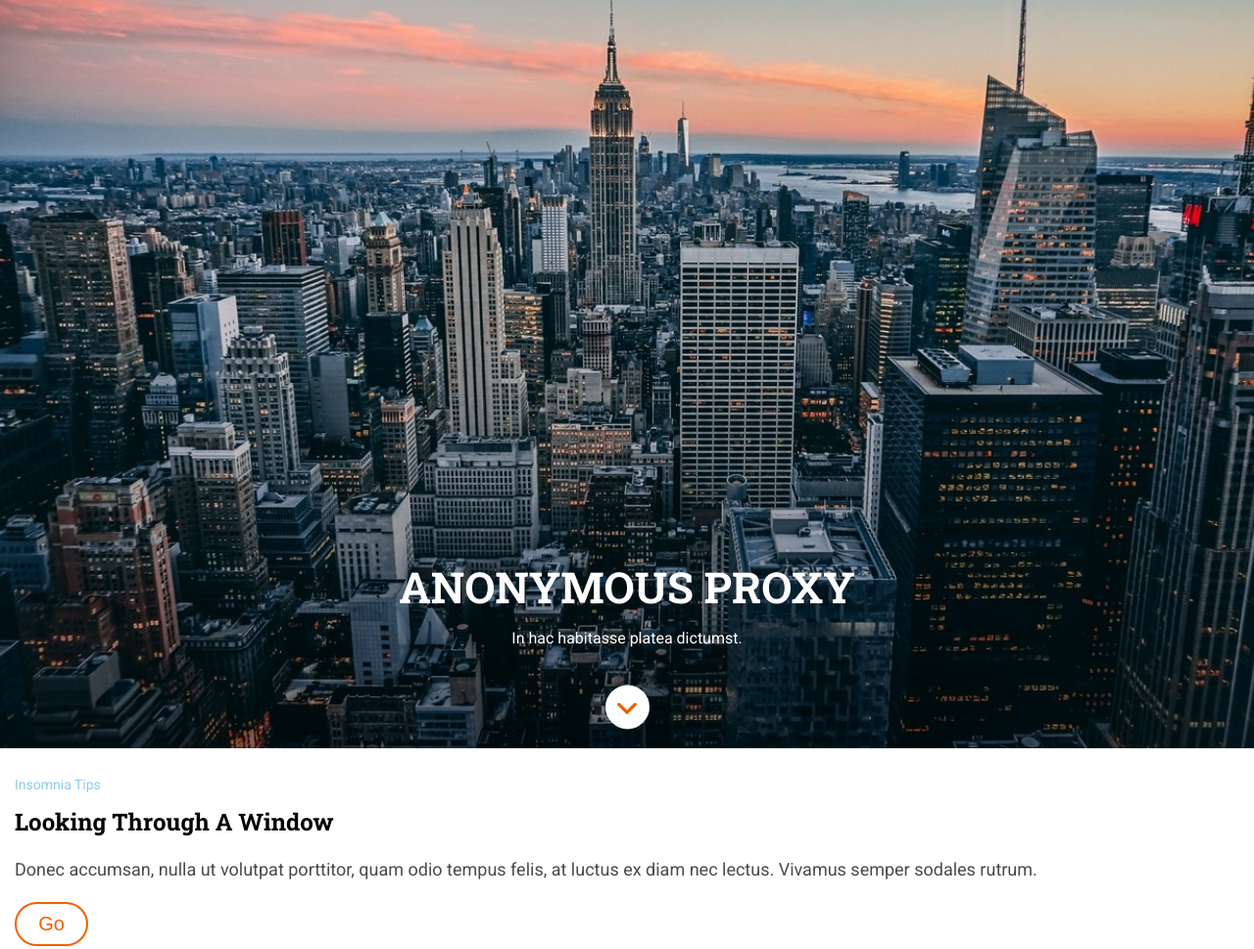
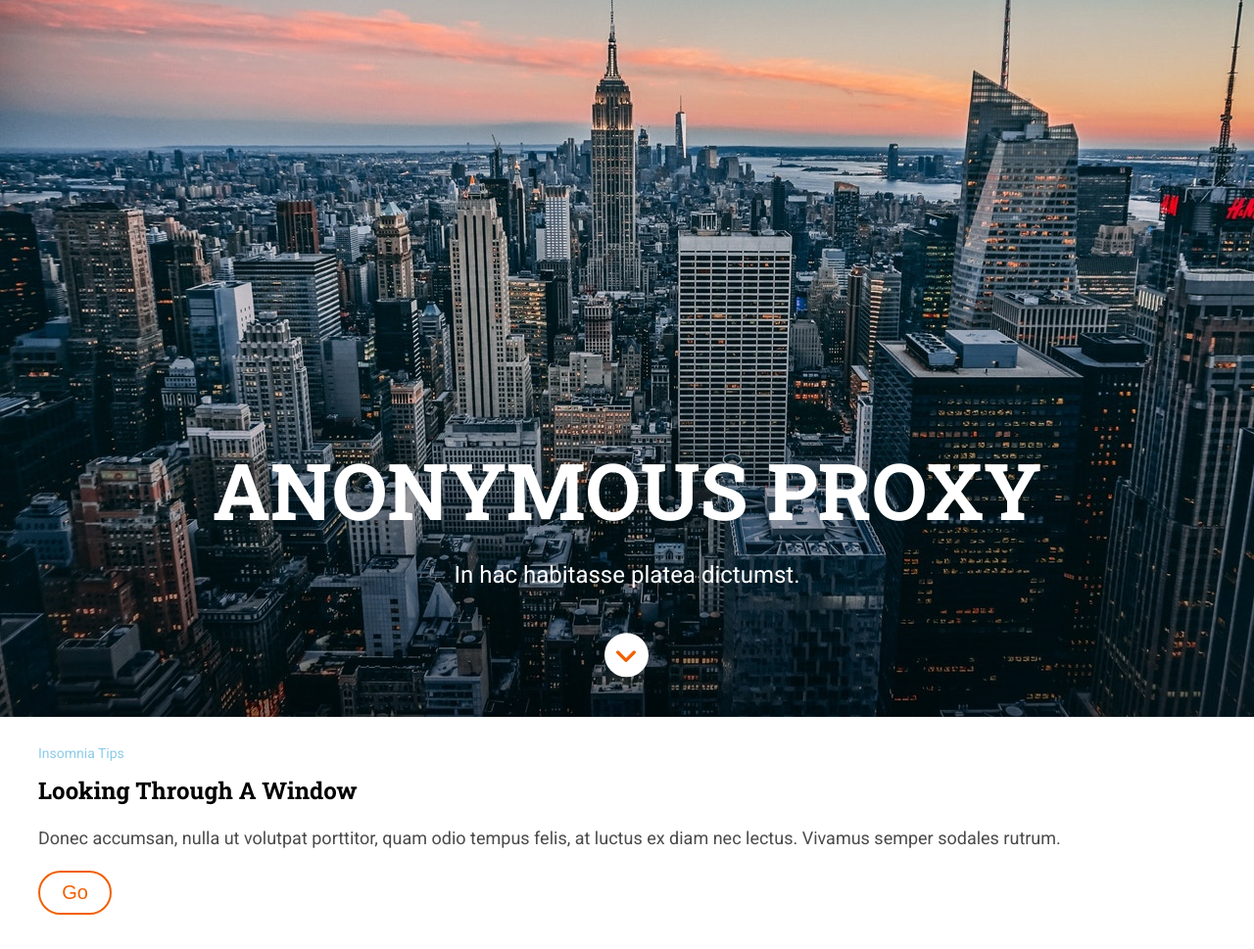
Before and after one commit to VictoriaDiro/f-m1-evaluacion-final-VictoriaDiro, a website: page public/index.html in a window 1280 px wide. Shown: the part 36-1005 px from the top of the page at 98% size. Drawn offline with Linux system fonts and the light colour scheme.

Commit message:
mediaquerie header

```diff
--- a/_src/assets/scss/layout/_header.scss
+++ b/_src/assets/scss/layout/_header.scss
@@ -32,9 +32,13 @@
     flex-direction: column;
     justify-content: flex-end;
     align-items: center;
+    @media all and (min-width: 768px) {
+        height: 768px;
+    }
 }
+
 .hero__container {
-    transform: translateY(-30%)
+    transform: translateY(-30%);
 }
 
 .hero__anonymous {
@@ -46,6 +50,9 @@
     text-align: center;
     justify-content: center;
     align-items: center;
+    @media all and (min-width: 768px) {
+        font-size: 40px;
+    }
 }
 
 .hero__anonymous-text {
@@ -65,6 +72,9 @@
     font-family: 'Roboto', sans-serif;
     text-align: center;
     font-weight: normal;
+    @media all and (min-width: 768px) {
+        font-size: 24px;
+    }
 }
 
 // Hero -Button
--- a/_src/assets/scss/layout/_main.scss
+++ b/_src/assets/scss/layout/_main.scss
@@ -7,6 +7,10 @@
 .main__block1 {
     padding: $padding-mobile;
     padding-bottom: 45px;
+    @media all and (min-width: 768px) {
+        padding-left: 39px;
+        padding-right: 39px;
+    }
 }
 
 .main__block1-title {
```
Also changed, not shown: public/assets/css/main.css, 1 other file.
